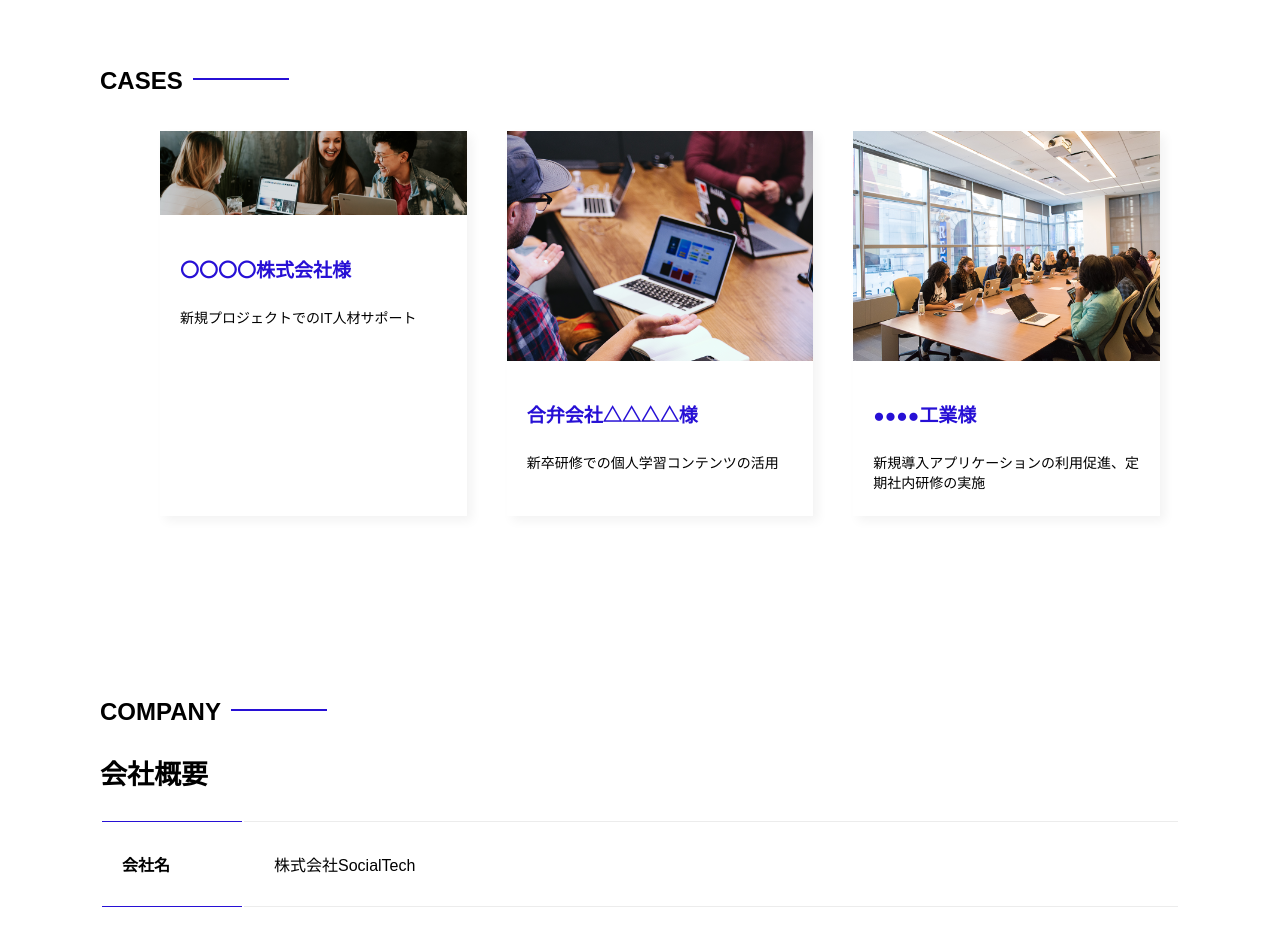
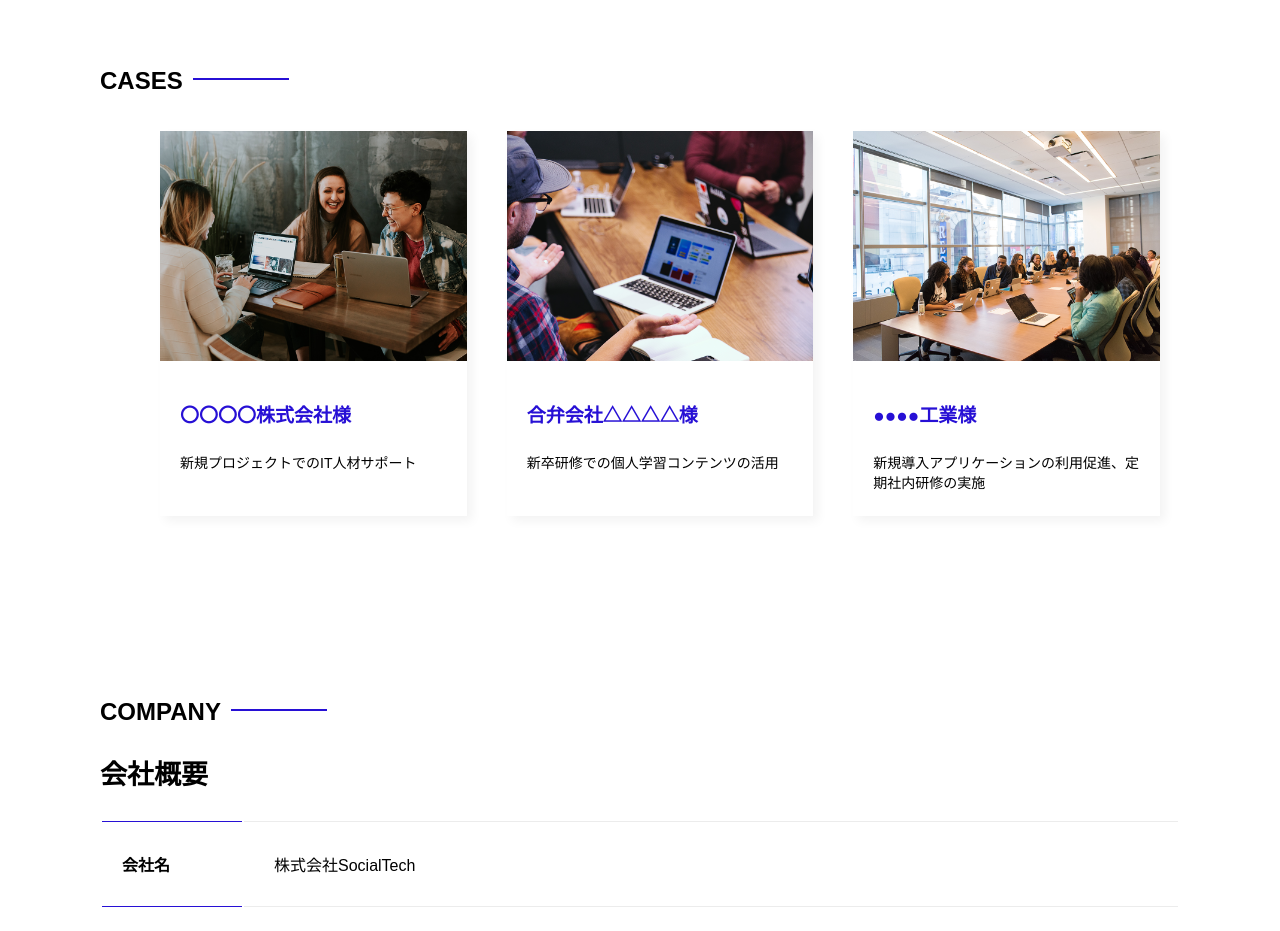
Before and after one commit to stkhys/html-css-basic-kadai, a plain HTML site: page kadai_012/index.html in a window 1280 px wide. Shown: the part 5060-5991 px from the top of the page. Drawn offline with Linux system fonts and the light colour scheme.

Commit message:
Update index.html

```diff
--- a/kadai_012/index.html
+++ b/kadai_012/index.html
@@ -301,7 +301,7 @@
           <h2 class="index-h2">CASES</h2>
           <ul id="cases-flex">
             <li class="case-card">
-                    <img class="case-img" src="images/index/index-aboutus2.png" alt="仲良く語り合う3人" />
+                    <img class="case-img" src="https://raw.githubusercontent.com/stkhys/html-css-basic-kadai/main/kadai_012/images/index/case-1.png" alt="仲良く語り合う3人" />
               <div class="case-info">
               <h4 class="case-name">〇〇〇〇株式会社様</h4>
               <p class="case-content">新規プロジェクトでのIT人材サポート</p>
```
